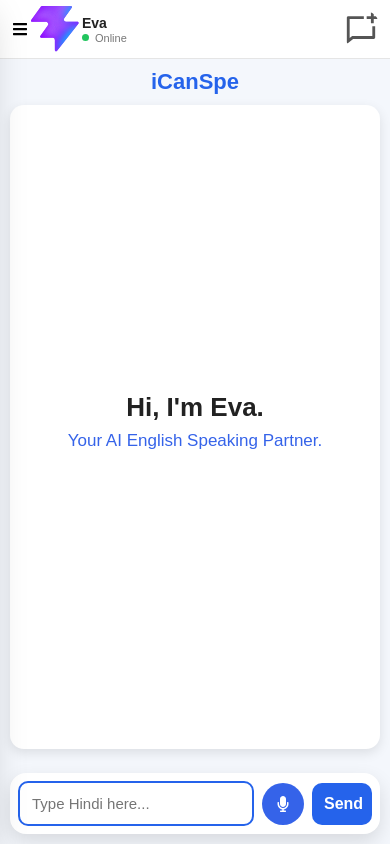
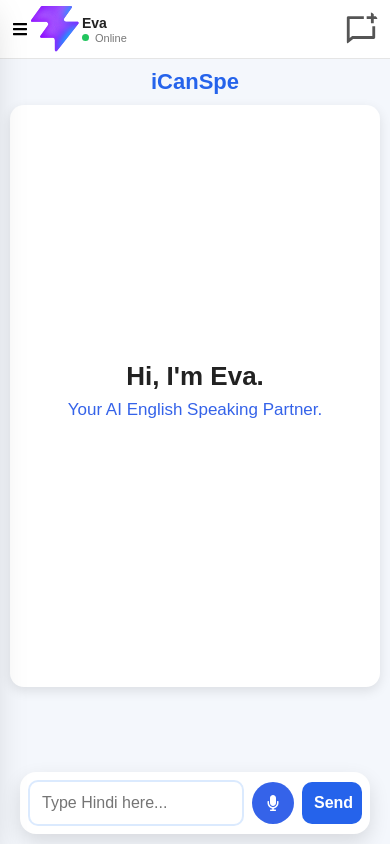
Before and after one commit to mk13kumar/icanspe, a React (Vite) app: page / in a window 390 px wide. Built offline with nearby package versions, Linux system fonts and the light colour scheme.

Commit message:
some change in chat area

```diff
--- a/src/pages/Chat.css
+++ b/src/pages/Chat.css
@@ -300,11 +300,15 @@
     margin: 0 auto;
 
     box-sizing: border-box;
+    position: sticky;
+    bottom: 0;
+    background: white;
 }
 
 .chat-input{
     flex: 1;
     min-width: 0;
+    font-size: 16px;
 }
 
 .mic-btn{
--- a/src/pages/Chat.jsx
+++ b/src/pages/Chat.jsx
@@ -80,6 +80,11 @@
       const userMessage = input;
 
       setInput("");
+
+      // Keyboard close
+      if (document.activeElement) {
+         document.activeElement.blur();
+      }
 
       await sendToAI(userMessage);
 
@@ -260,7 +265,9 @@
                placeholder="Type Hindi here..."
                value={input}
                onChange={(e) => setInput(e.target.value)}
-               autoFocus
+               onBlur={() => {
+                  window.scrollTo(0, 0);
+               }}
             />
             <VoiceRecorder
                recording={recording}
```
Lines whose indentation alone changed are shown as unchanged.
